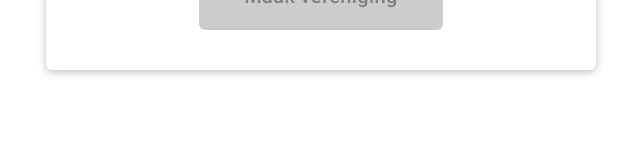
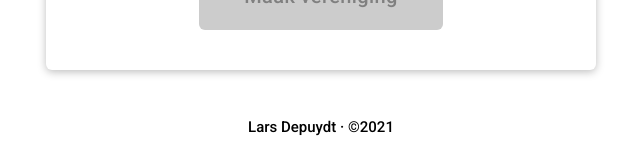
Before and after one commit to LarsDepuydt/aanwezigheden_frontend, a React (Create React App) app: page /nieuwe-vereniging in a window 1280 px wide. Shown: the part 663-820 px from the top of the page, without its empty margins (319-959 px from the left). Built offline with nearby package versions, Linux system fonts and the light colour scheme; no server answers.

Commit message:
footer added

```diff
--- a/src/App.js
+++ b/src/App.js
@@ -8,6 +8,7 @@ import SignInUp from "./pages/SignInUp/SignInUp";
 import Main from "./pages/Main/Main";
 import NewEvent from "./pages/Admin/NewEvent/NewEvent";
 import Navigation from "./shared/components/hoc/Navigation/Navigation";
+import Footer from "./pages/Footer/Footer";
 
 const App = () => {
   const { token, admin, login, logout, userId, vereniging } = useAuth();
@@ -77,7 +78,9 @@ const App = () => {
         </header>
         {token && <Navigation />}
         <main>{routes}</main>
-        <footer></footer>
+        <footer>
+          <Footer />
+        </footer>
       </Router>
     </AuthContext.Provider>
   );
--- /dev/null
+++ b/src/pages/Footer/Footer.js
@@ -0,0 +1,12 @@
+import classes from "./Footer.module.scss";
+
+const Footer = () => {
+  const today = new Date();
+  return (
+    <>
+      <p className={classes.footer}>Lars Depuydt · ©{today.getFullYear()}</p>
+    </>
+  );
+};
+
+export default Footer;
--- /dev/null
+++ b/src/pages/Footer/Footer.module.scss
@@ -0,0 +1,5 @@
+.footer {
+  font-weight: 500;
+  margin-top: 6vh;
+  margin-bottom: 3vh;
+}
```
